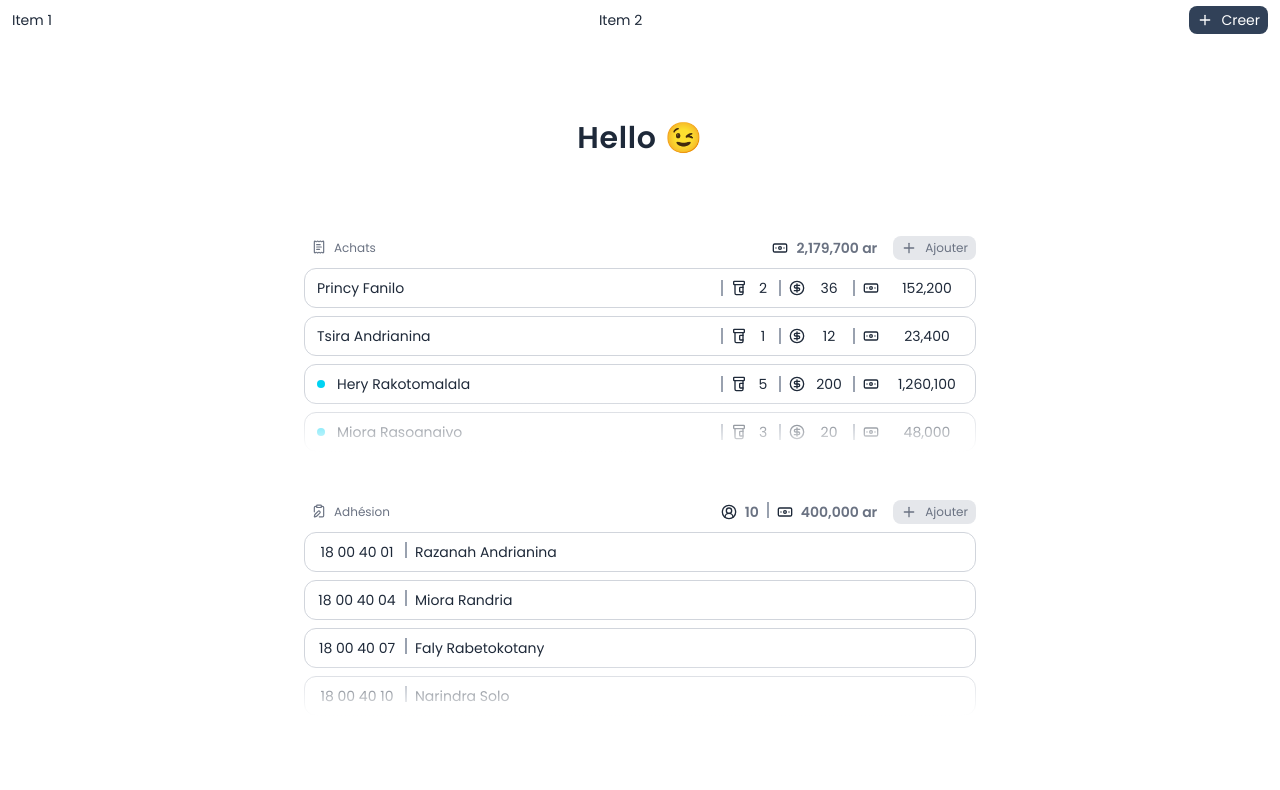
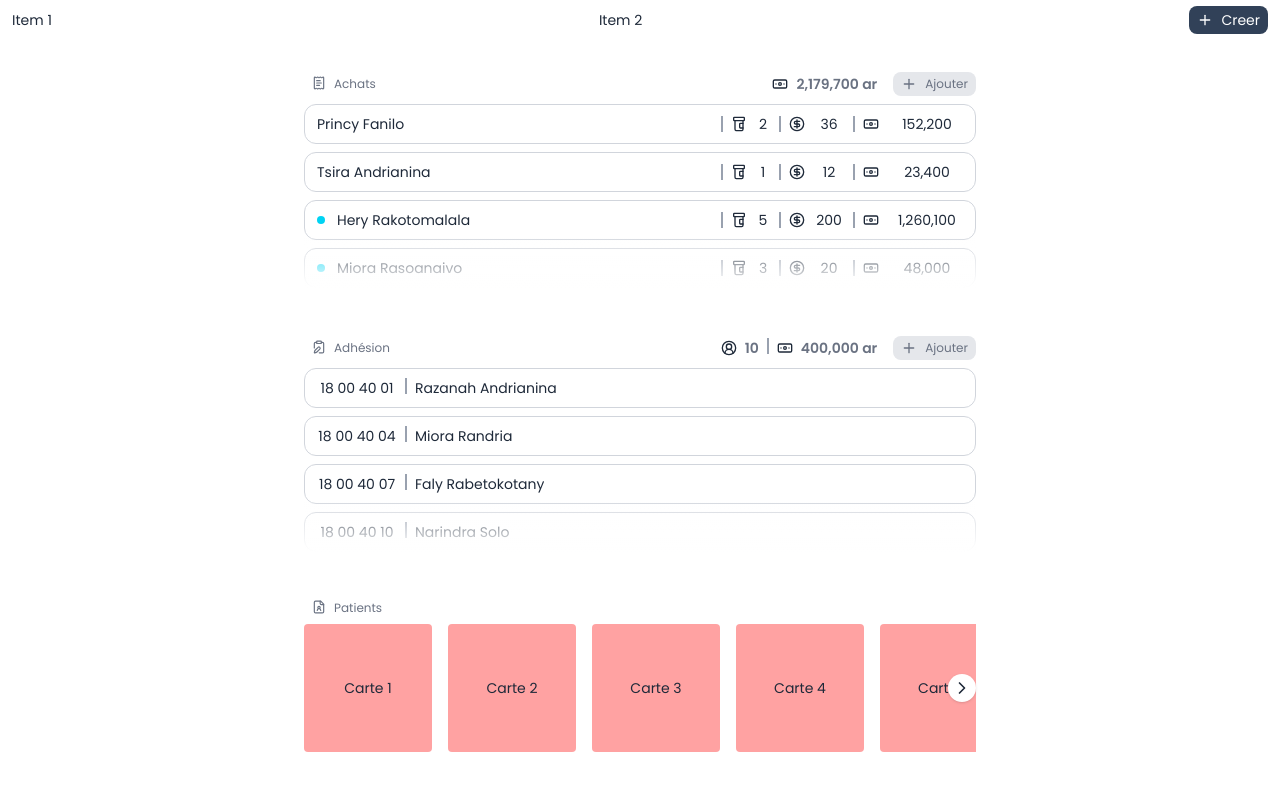
Before and after one commit to Fanilo-rgb/magapp, a React (Vite) app in the folder client/: page / in a window 1280 px wide. Shown: the top 790 px of the page. Built offline with nearby package versions, Linux system fonts and the light colour scheme.

Commit message:
Adding the widget to the page

```diff
--- a/client/src/pages/MainPage.tsx
+++ b/client/src/pages/MainPage.tsx
@@ -1,6 +1,7 @@
 import SaleWidget from "../components/widgets/sale/SaleWidget.tsx";
 import MembershipWidget from "../components/widgets/membership/MembershipWidget.tsx";
 import Hello from "../components/widgets/fun/Hello.tsx";
+import PatientWidget from "../components/widgets/patient/PatientWidget.tsx";
 
 const MainPage = () => {
 
@@ -10,6 +11,7 @@ const MainPage = () => {
         <Hello/>
         <SaleWidget/>
         <MembershipWidget/>
+        <PatientWidget/>
       </div>
     </div>
   )
```
